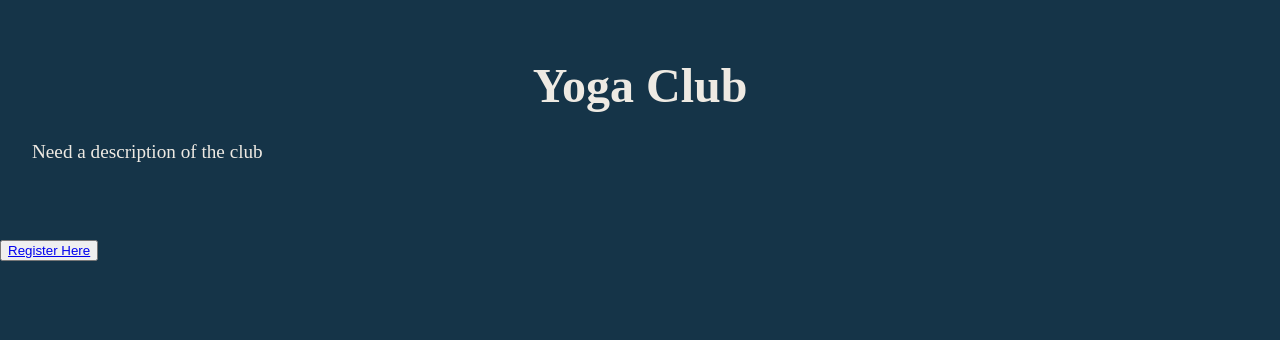
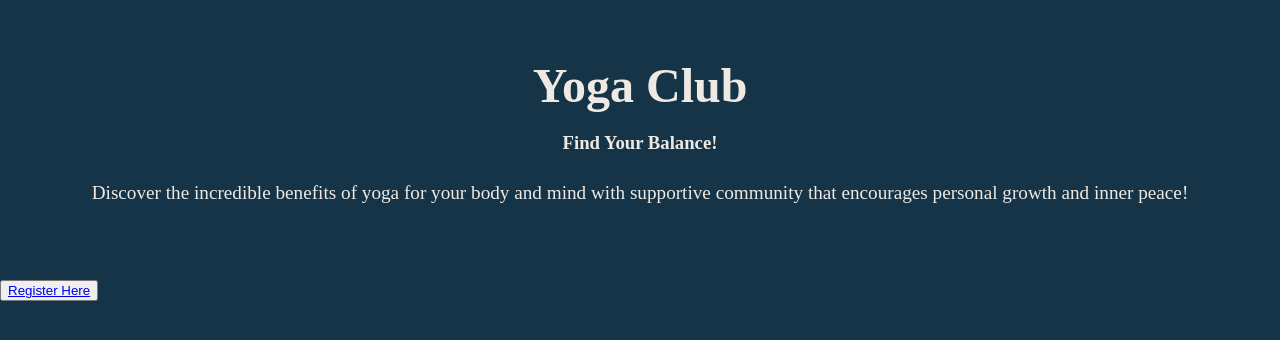
Before and after one commit to group610D/ClubHub, a plain HTML site: page Yoga.html in a window 1280 px wide. Shown: the part 238-578 px from the top of the page. Drawn offline with Linux system fonts and the light colour scheme; a web font is replaced by a local one.

Commit message:
Update Yoga.html

```diff
--- a/Yoga.html
+++ b/Yoga.html
@@ -31,7 +31,8 @@
 <main>
     <section class="hero">
         <h1>Yoga Club</h1>
-        <p align="left">Need a description of the club</p>
+        <h3>Find Your Balance!</h3>
+        <p>Discover the incredible benefits of yoga for your body and mind with supportive community that encourages personal growth and inner peace!</p>
     </section>
     <button type="button">
         <a href="https://forms.gle/VuUDgQwkSLaqi1wV7">
```
